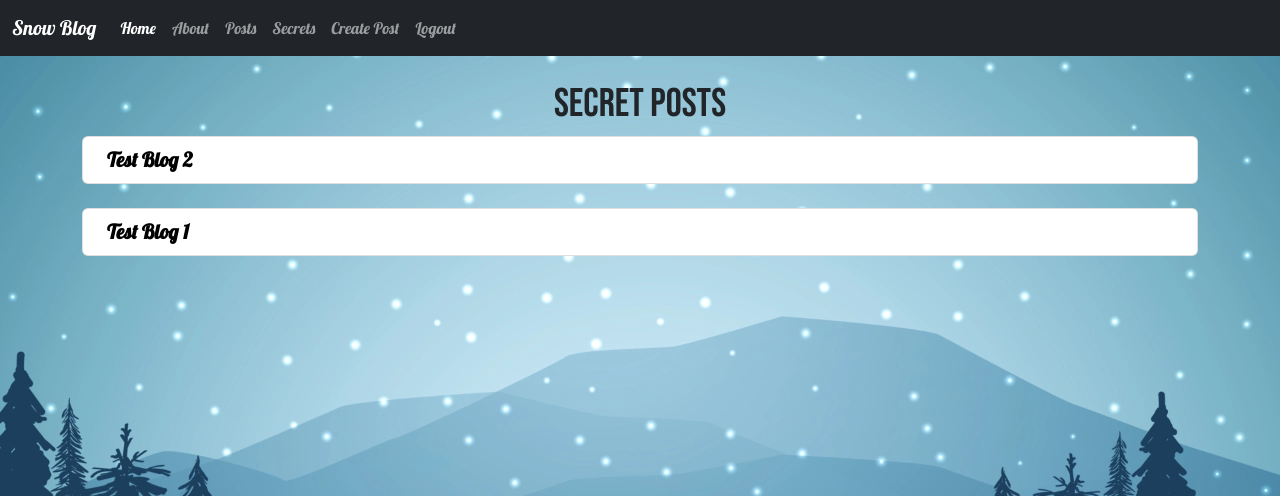
After one commit to vabrea/Blog, a Django app: page /posts/private/ in a window 1280 px wide. The commit adds this page. Shown: the top 496 px of the page. Run offline with Django 4.2, Linux system fonts and the light colour scheme; a user stored in the database is signed in; data comes from the database, SQL or seed files in the repository; both versions use the stored data as it was after the commit; parts of the project's set-up code (start-up, migrations or seed data) failed here and were passed over.

Commit message:
FSDI 113

```diff
--- a/config/urls.py
+++ b/config/urls.py
@@ -16,6 +16,8 @@ Including another URLconf
 from django.contrib import admin
 from django.urls import include, path
 
+from django.contrib.auth import urls
+
 urlpatterns = [
     path('admin/', admin.site.urls),
     path('', include('pages.urls')),
--- a/posts/models.py
+++ b/posts/models.py
@@ -8,6 +8,7 @@ class Post(models.Model):
     author = models.ForeignKey('auth.User', on_delete=models.CASCADE)
     body = models.TextField()
     created_on = models.DateTimeField(auto_now_add=True)
+    is_private = models.BooleanField(default=1)
 
     def __str__(self):
         return self.title
--- a/posts/urls.py
+++ b/posts/urls.py
@@ -1,5 +1,5 @@
 from django.urls import path
-from .views import PostDetailView, PostListView, PostCreateView, PostUpdateView, PostDeleteView
+from .views import PostDetailView, PostListView, PostCreateView, PostUpdateView, PostDeleteView, PrivatePostListView
 
 urlpatterns = [
     path('', PostListView.as_view(), name='post_list'),
@@ -7,4 +7,5 @@ urlpatterns = [
     path('new/', PostCreateView.as_view(), name='post_new'),
     path('<int:pk>/edit/', PostUpdateView.as_view(), name='post_edit'),
     path('<int:pk>/delete/', PostDeleteView.as_view(), name='post_delete'),
+    path('private/', PrivatePostListView.as_view(), name='private_list'),
 ]
--- a/posts/views.py
+++ b/posts/views.py
@@ -4,18 +4,44 @@ from django.contrib.auth.mixins import UserPassesTestMixin, LoginRequiredMixin
 from django.urls import reverse_lazy
 from .models import Post
 
-class PostListView(ListView):
+class PostListView(LoginRequiredMixin,ListView):
     template_name = "posts/list.html"
     model = Post
 
-class PostDetailView(LoginRequiredMixin, DetailView):
+    def get_context_data(self, **kwargs):
+        context = super().get_context_data(**kwargs)
+        context['post_list'] = Post.objects.filter(
+            is_private=False).order_by('created_on').reverse()
+        return context
+
+class PrivatePostListView(LoginRequiredMixin, ListView):
+    template_name = 'posts/private_list.html'
+    model = Post
+
+    def get_context_data(self, **kwargs):
+        context = super().get_context_data(**kwargs)
+        context ['post_list'] = Post.objects.filter(
+            is_private=True).filter(
+                author=self.request.user).order_by('created_on').reverse()
+        return context
+
+
+
+class PostDetailView(LoginRequiredMixin, UserPassesTestMixin,DetailView):
     template_name = "posts/detail.html"
     model = Post
+
+    def test_func(self):
+        post = self.get_object()
+        if post.is_private:
+            return post.author == self.request.user
+        return True
+
 
 class PostCreateView(LoginRequiredMixin, CreateView):
     template_name = 'posts/new.html'
     model = Post
-    fields = ["title", "body"]
+    fields = ["title","is_private", "body"]
 
     def form_valid(self, form):
         form.instance.author = self.request.user
@@ -27,7 +53,7 @@ class PostCreateView(LoginRequiredMixin, CreateView):
 class PostUpdateView(LoginRequiredMixin, UserPassesTestMixin, UpdateView):
     template_name = 'posts/edit.html'
     model = Post
-    fields = ["title", "body"]
+    fields = ["title", "is_private", "body"]
 
     def test_func(self):
         post = self.get_object()
--- a/templates/base.html
+++ b/templates/base.html
@@ -24,6 +24,7 @@
               <a class="nav-link" href="{% url 'about' %}">About</a>
               <a class="nav-link" href="{% url 'post_list' %}">Posts</a>
               {% if user.is_authenticated %}
+                <a class="nav-link" href="{% url 'private_list' %}">Secrets</a>
                 <a class="nav-link" href="{% url 'post_new' %}">Create Post</a>
                 <a class="nav-link" href="{% url 'logout' %}">Logout</a>
                 {% else %}
--- /dev/null
+++ b/templates/posts/private_list.html
@@ -0,0 +1,22 @@
+{% extends 'base.html' %}
+
+{% block title %}Posts{% endblock title %}
+
+{% block content %}
+<br />
+<h1>Secret Posts</h1>
+
+    {% for post in post_list %}
+    <ul class="list-group">
+        <li class="list-group-item d-flex justify-content-between align-items-start">
+          <div class="ms-2 me-auto">
+            <div class="fw-bold">
+                <a href="{% url 'post_detail' post.id %}">
+                    {{ post.title }}
+                </a>
+        </li>
+    </ul>
+    <br />
+    {% endfor %}
+
+{% endblock content %}
```
Also changed, not shown: config/settings.py (+6 -2 lines), requirements.txt (+8 -0 lines), templates/registration/403.html (added, +9 -0 lines), templates/registration/404.html (added, +9 -0 lines), templates/registration/password_change_done.html (added, +9 -0 lines), templates/registration/password_change_form.html (added, +13 -0 lines), db.sqlite3, posts/migrations/0002_post_is_private.py (added), templates/registration/logged_out.html (renamed from templates/registration/log_out.html), 1 other file.
